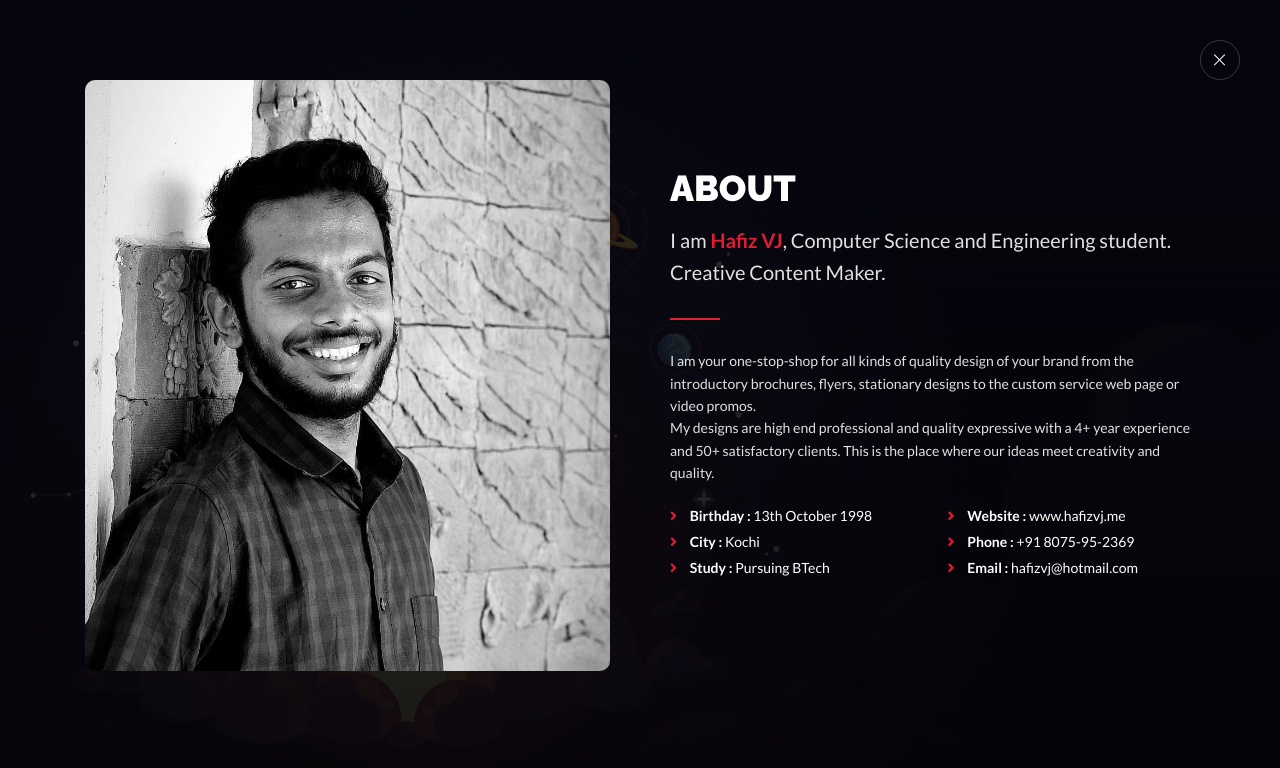
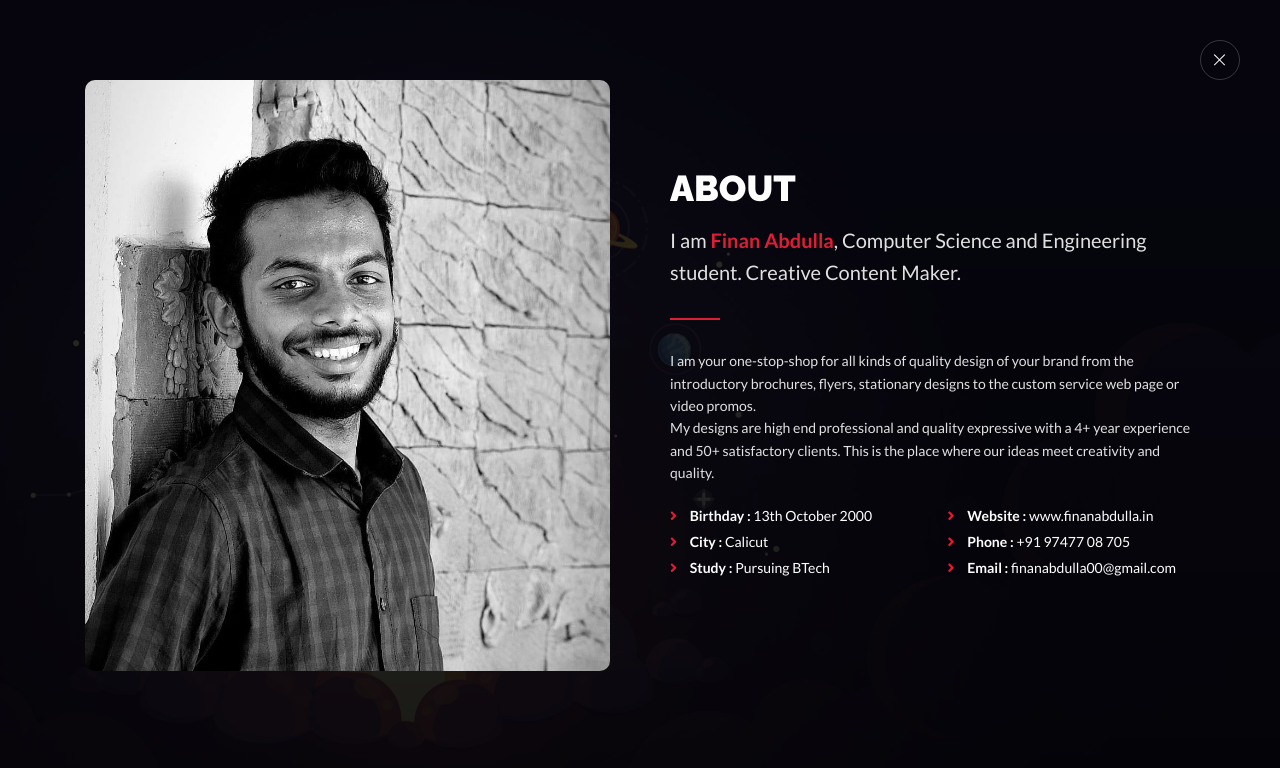
Before and after one commit to saneej/Finan, a plain HTML site: page index.html in a window 1280 px wide. Both pictures are taken after a click on the link 1048 px from the left and 70 px from the top of the page. Shown: the top 768 px of the page. Drawn offline with Linux system fonts and the light colour scheme.

Commit message:
Update index.html

```diff
--- a/index.html
+++ b/index.html
@@ -6,12 +6,12 @@
         <meta http-equiv="X-UA-Compatible" content="IE=edge">
 
 
-        <title>Hafiz VJ-Portfolio</title>
+        <title>Finan Abdulla</title>
 
 
-        <meta name="keywords" content="HTML5 Template, one page template, leanding page, themeforest template, ckavart, ckav, template, multipurpose template" />
-        <meta name="description" content="Blon - Personal Portfolio Template">
-        <meta name="author" content="CKav">
+        <meta name="keywords" content="Finan, civil engineer, kerala engineer, kozhikode engineer, wayanad engineer" />
+        <meta name="description" content="Finan Abdulla- Civil Engineering consultant">
+        <meta name="author" content="Finan Abdulla">
 
         <meta name="viewport" content="width=device-width, initial-scale=1, minimum-scale=1.0, shrink-to-fit=no">
 
@@ -68,7 +68,7 @@
                             <a href="#" class="logo-link display-iflex width-px-60 margin-r-10" data-ckav-smd="width-px-60">
                                 <img src="images/logo-img-02.jpg" alt="logo" class="radius-full border-3 color-border-white">
                             </a>
-                            <h1 class="heading small display-iflex margin-b-0">Hafiz VJ</h1>
+                            <h1 class="heading small display-iflex margin-b-0">Finan Abdulla</h1>
                         </div>
 
                     </div>
@@ -125,7 +125,7 @@
 
 
                         <div class="intro-text typo-light" data-ckav-smd="align-center">
-                            <h2 class="heading small bold-900 text-upper" data-ckav-smd="small">Hafiz VJ</h2>
+                            <h2 class="heading small bold-900 text-upper" data-ckav-smd="small">Finan Abdulla</h2>
 
                             <div class="carousel-widget carouselnav-1 light large" data-nc-smd="align-center"
                             data-carousel-items="1"
@@ -212,7 +212,7 @@
                                 <div class="section-heading-wrapper" data-ckav-smd="align-center">
                                     <h2 class="heading-section text-upper default bold-900 animated" data-anim-in="fadeInUp" data-ckav-smd="medium">About </h2>
                                     <p class="heading-section-sub small margin-b-0 animated" data-anim-in="fadeInUp|0.1" data-ckav-smd="mini">
-                                        I am <strong class="color-text-default">Hafiz VJ</strong>, Computer Science and Engineering student. Creative Content Maker.
+                                        I am <strong class="color-text-default">Finan Abdulla</strong>, Computer Science and Engineering student. Creative Content Maker.
                                     </p>
                                 </div>
                                 <hr class="color-border-default margin-tb-30 width-px-50 margin-l-0 border-t-2 animated" data-anim-in="fadeInUp|0.2" data-ckav-smd="margin-auto">
@@ -224,10 +224,10 @@ My designs are high end professional and quality expressive with a 4+ year exper
                                 <div class="row">
                                     <div class="col-md-6">
                                         <ul class="list-1 color-text-white font-02" data-ckav-smd="align-left margin-b-30">
-                                            <li class="margin-b-5 animated" data-anim-in="fadeInUp|0.3"><i class="list-bullet margin-r-10 color-text-default fas fa-angle-right"></i>       <strong>Birthday :</strong> 13th October 1998
+                                            <li class="margin-b-5 animated" data-anim-in="fadeInUp|0.3"><i class="list-bullet margin-r-10 color-text-default fas fa-angle-right"></i>       <strong>Birthday :</strong> 13th October 2000
                                             </li>
 
-                                            <li class="margin-b-5 animated" data-anim-in="fadeInUp|0.3"><i class="list-bullet margin-r-10 color-text-default fas fa-angle-right"></i>       <strong>City :</strong> Kochi
+                                            <li class="margin-b-5 animated" data-anim-in="fadeInUp|0.3"><i class="list-bullet margin-r-10 color-text-default fas fa-angle-right"></i>       <strong>City :</strong> Calicut
                                             </li>
 
                                             <li class="margin-b-5 animated" data-anim-in="fadeInUp|0.3"><i class="list-bullet margin-r-10 color-text-default fas fa-angle-right"></i>       <strong>Study :</strong> Pursuing BTech
@@ -240,13 +240,13 @@ My designs are high end professional and quality expressive with a 4+ year exper
                                     <div class="col-md-6">
                                         <ul class="list-1 color-text-white font-02" data-ckav-smd="align-left margin-b-30">
 
-<li class="margin-b-5 animated" data-anim-in="fadeInUp|0.3"><i class="list-bullet margin-r-10 color-text-default fas fa-angle-right"></i>       <strong>Website :</strong> www.hafizvj.me
+<li class="margin-b-5 animated" data-anim-in="fadeInUp|0.3"><i class="list-bullet margin-r-10 color-text-default fas fa-angle-right"></i>       <strong>Website :</strong> www.finanabdulla.in
                                             </li>
 
-                                            <li class="margin-b-5 animated" data-anim-in="fadeInUp|0.3"><i class="list-bullet margin-r-10 color-text-default fas fa-angle-right"></i>       <strong>Phone :</strong> +91 8075-95-2369
+                                            <li class="margin-b-5 animated" data-anim-in="fadeInUp|0.3"><i class="list-bullet margin-r-10 color-text-default fas fa-angle-right"></i>       <strong>Phone :</strong> +91 97477 08 705
                                             </li>
 
-                                            <li class="margin-b-5 animated" data-anim-in="fadeInUp|0.3"><i class="list-bullet margin-r-10 color-text-default fas fa-angle-right"></i>       <strong>Email :</strong> hafizvj@hotmail.com
+                                            <li class="margin-b-5 animated" data-anim-in="fadeInUp|0.3"><i class="list-bullet margin-r-10 color-text-default fas fa-angle-right"></i>       <strong>Email :</strong> finanabdulla00@gmail.com
                                             </li>
 
 
@@ -1153,7 +1153,7 @@ You are paying a quality for a quality to receive.
                                     <div class="img"><span class="iconwrp"><i class="pe-7s-mail"></i></span></div>
                                     <div class="info">
                                         <h3 class="heading-content tiny bold-600 margin-b-5">Email</h3>
-                                        <p class="margin-b-0">hafizvj@hotmail.com</p>
+                                        <p class="margin-b-0">finanabdulla00@gmail.com</p>
                                     </div>
                                 </div>
 
@@ -1191,7 +1191,7 @@ You are paying a quality for a quality to receive.
 
                                 <form action="https://formspree.io/f/xbjpdeav" method="POST" class="form-widget form-control-op-light-02 animated" data-anim-in="fadeInRight|0.2" data-ckav-smd="align-center">
                                     <div class="field-wrp">
-                                        <input type="hidden" name="to" value="hafizvj@hotmail.com">
+                                        <input type="hidden" name="to" value="finanabdulla00@gmail.com">
 
                                         <div class="row gt10">
                                             <div class="col-md-6">
@@ -1239,19 +1239,19 @@ You are paying a quality for a quality to receive.
 
                         <div class="row">
                             <div class="col align-center animated" data-anim-in="fadeInUp|0.1" data-ckav-smd="margin-b-30">
-                                <a href="https://www.facebook.com/hafiz.vj/" class="button button-icon-xlarge color-button-white border-op-light-2 radius-10"><i class="fab fa-facebook-f"></i></a>
+                                <a href="https://www.facebook.com/zaneej/" class="button button-icon-xlarge color-button-white border-op-light-2 radius-10"><i class="fab fa-facebook-f"></i></a>
                             </div>
 
                             <div class="col align-center animated" data-anim-in="fadeInUp|0.2" data-ckav-smd="margin-b-30">
-                                <a href="https://twitter.com/hafizvj3" class="button button-icon-xlarge color-button-white border-op-light-2 radius-10"><i class="fab fa-twitter"></i></a>
+                                <a href="https://twitter.com/saneejified" class="button button-icon-xlarge color-button-white border-op-light-2 radius-10"><i class="fab fa-twitter"></i></a>
                             </div>
 
                             <div class="col align-center animated" data-anim-in="fadeInUp|0.3" data-ckav-smd="margin-b-30">
-                                <a href="https://www.linkedin.com/in/hafiz-vj-6b5665128/" class="button button-icon-xlarge color-button-white border-op-light-2 radius-10"><i class="fab fa-linkedin-in"></i></a>
+                                <a href="https://www.linkedin.com/" class="button button-icon-xlarge color-button-white border-op-light-2 radius-10"><i class="fab fa-linkedin-in"></i></a>
                             </div>
 
                             <div class="col align-center animated" data-anim-in="fadeInUp|0.4" data-ckav-smd="margin-b-30">
-                                <a href="https://www.instagram.com/vj__hafiz/" class="button button-icon-xlarge color-button-white border-op-light-2 radius-10"><i class="fab fa-instagram"></i></a>
+                                <a href="https://www.instagram.com/saneejified/" class="button button-icon-xlarge color-button-white border-op-light-2 radius-10"><i class="fab fa-instagram"></i></a>
                             </div>
 
 
@@ -1267,7 +1267,7 @@ You are paying a quality for a quality to receive.
         <div class="footer-area intro-element">
             <div class="container">
                 <p class="c-text">
-                    <a class="c-text" href="#" target="_blank">Hafiz VJ Portfolio</a> © <script>document.write(new Date().getFullYear());</script>
+                    <a class="c-text" href="https://saneejified.ml" target="_blank">Saneejified</a> © <script>document.write(new Date().getFullYear());</script>
                 </p>
             </div>
         </div>
```
